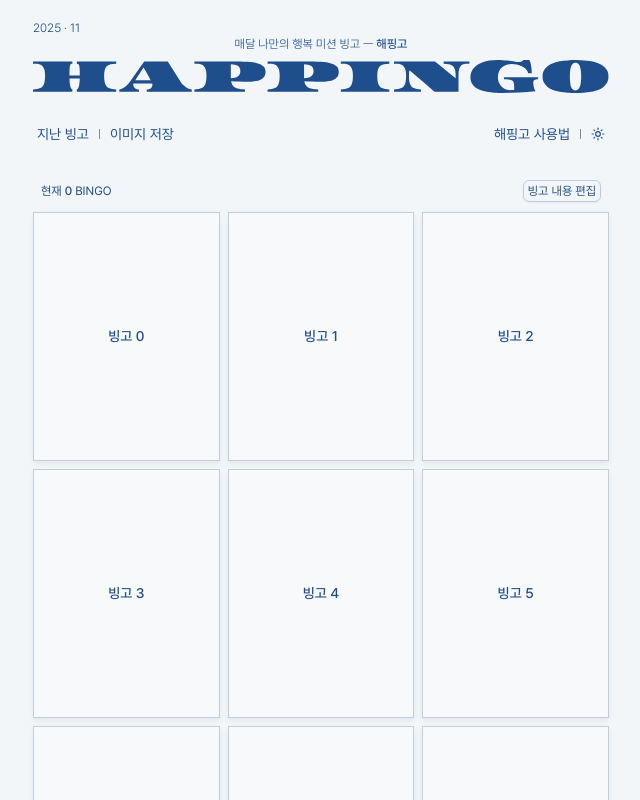
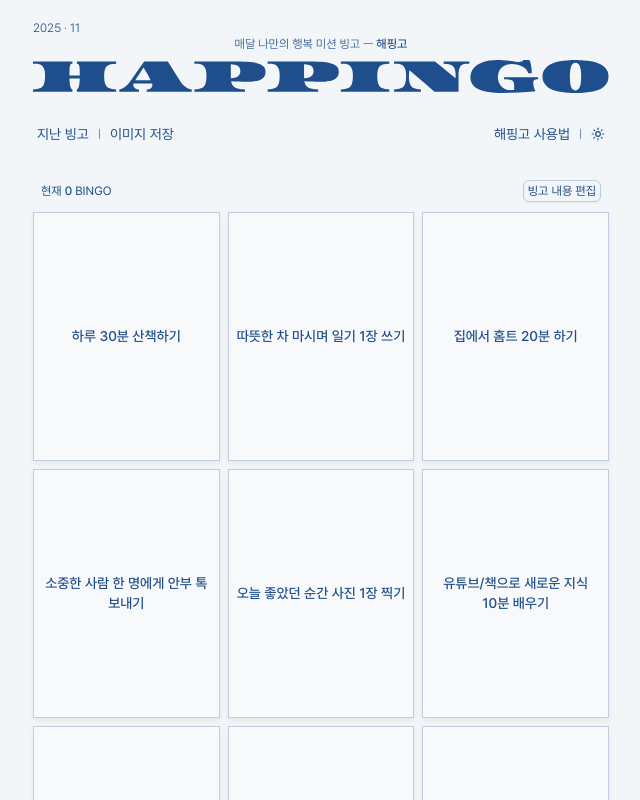
Before and after one commit to eunbinnie/happingo, a Next.js app: page / in a window 1280 px wide. Shown: the top 800 px of the page, without its empty margins (319-959 px from the left). Built offline with nearby package versions, Linux system fonts and the light colour scheme.

Commit message:
feat: 빙고 카드 뒤집기 효과 추가 및 input 세팅

```diff
--- a/src/components/bingo/BingoBoard.tsx
+++ b/src/components/bingo/BingoBoard.tsx
@@ -1,10 +1,19 @@
-import { cn } from '@/lib/cn';
+import Button from '../button/Button';
+import BingoCard from './BingoCard';
 
-import Button from '../button/Button';
+const array = [
+  '하루 30분 산책하기',
+  '따뜻한 차 마시며 일기 1장 쓰기',
+  '집에서 홈트 20분 하기',
+  '소중한 사람 한 명에게 안부 톡 보내기',
+  '오늘 좋았던 순간 사진 1장 찍기',
+  '유튜브/책으로 새로운 지식 10분 배우기',
+  '방 한 구역만 미니 대청소',
+  '나만을 위한 저녁 식사 정성껏 차리기',
+  '오늘의 나 칭찬 3가지 적기',
+];
 
 const BingoBoard = () => {
-  const array = new Array(9).fill('빙고');
-
   return (
     <section className="mt-5 w-full sm:mt-8">
       <div className="flex items-center justify-between px-2 py-0.5">
@@ -24,16 +33,7 @@ const BingoBoard = () => {
 
       <div className="mt-2 grid grid-cols-3 grid-rows-3 gap-2">
         {array.map((item, index) => (
-          <div
-            key={index}
-            className={cn(
-              'flex aspect-3/4 items-center justify-center px-2 text-center text-xs font-medium break-keep sm:text-sm',
-              'border-text/25 bg-sub-background border',
-              'shadow-card dark:shadow-card-dark'
-            )}
-          >
-            {item} {index}
-          </div>
+          <BingoCard key={index} id={`bingo-card-${index}`} text={item} />
         ))}
       </div>
     </section>
--- /dev/null
+++ b/src/components/bingo/BingoCard.tsx
@@ -0,0 +1,57 @@
+'use client';
+
+import { ImageUp } from 'lucide-react';
+import { useRef } from 'react';
+
+import { cn } from '@/lib/cn';
+
+interface BingoCardProps {
+  id: string;
+  text: string;
+}
+
+const BingoCard = ({ id, text }: BingoCardProps) => {
+  const cardRef = useRef<HTMLDivElement>(null);
+
+  const handleCardClick = () => {
+    cardRef.current?.classList.toggle('rotate-y-180');
+  };
+
+  return (
+    <div
+      ref={cardRef}
+      className="inline-grid rotate-y-0 cursor-pointer transition-all duration-500 ease-in-out perspective-dramatic transform-3d"
+      onClick={handleCardClick}
+    >
+      <div
+        className={cn(
+          'flex aspect-3/4 items-center justify-center px-2 text-center text-xs font-medium break-keep sm:text-sm',
+          'border-text/25 bg-sub-background shadow-card dark:shadow-card-dark border',
+          '[grid-area:1/1/1/1] backface-hidden'
+        )}
+      >
+        {text}
+      </div>
+      <div
+        className={cn(
+          'border-text/25 bg-sub-background shadow-card dark:shadow-card-dark aspect-3/4 border',
+          'rotate-y-180 [grid-area:1/1/1/1] backface-hidden',
+          'flex items-center justify-center'
+        )}
+      >
+        <label
+          htmlFor={id}
+          className="border-text/25 flex aspect-square flex-col items-center justify-center gap-1 rounded-md border border-dashed p-1 sm:gap-2"
+        >
+          <div className="flex size-4 items-center justify-center sm:size-6">
+            <ImageUp />
+          </div>
+          <span className="text-2xs sm:text-xs">사진 추가하기</span>
+        </label>
+        <input id={id} type="file" accept="image/*" className="hidden" />
+      </div>
+    </div>
+  );
+};
+
+export default BingoCard;
```
